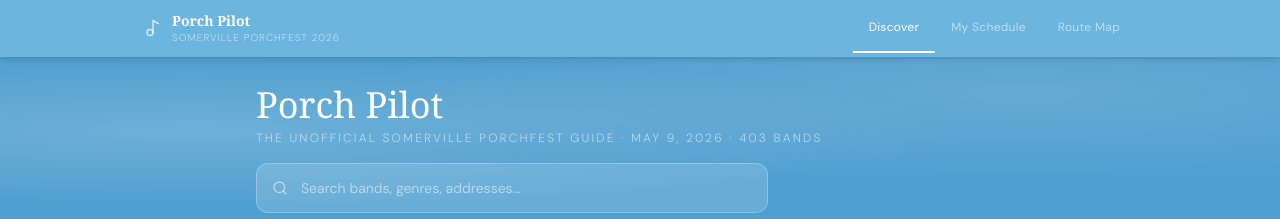
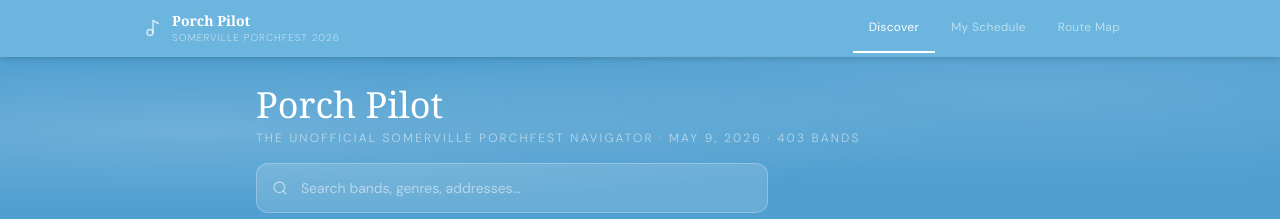
Before and after one commit to kduckets/porchfest-2026, a Next.js app: page / in a window 1280 px wide. Shown: the top 219 px of the page. Built offline with nearby package versions, Linux system fonts and the light colour scheme.

Commit message:
Update page.tsx

```diff
--- a/app/page.tsx
+++ b/app/page.tsx
@@ -125,7 +125,7 @@ export default function DiscoverPage() {
             Porch Pilot
           </h1>
           <p className="text-[12px] tracking-[0.18em] uppercase text-white/55 mb-4 font-light">
-           The unofficial Somerville Porchfest Guide · May 9, 2026 · {BANDS.length} bands
+           The unofficial Somerville Porchfest navigator · May 9, 2026 · {BANDS.length} bands
           </p>
           <div className="relative max-w-lg">
             <Search size={16} className="absolute left-4 top-1/2 -translate-y-1/2 text-white/50" />
```
